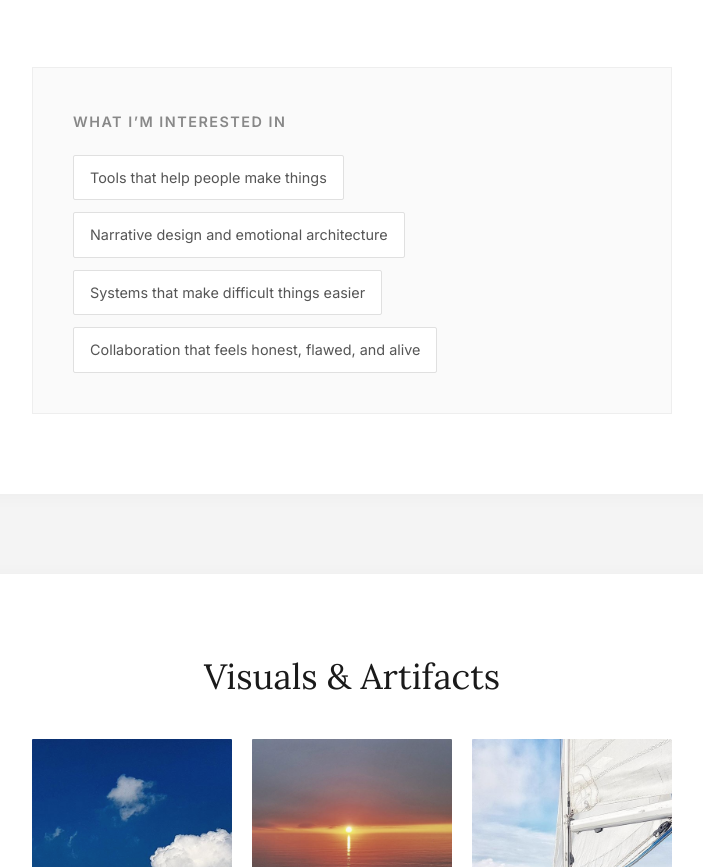
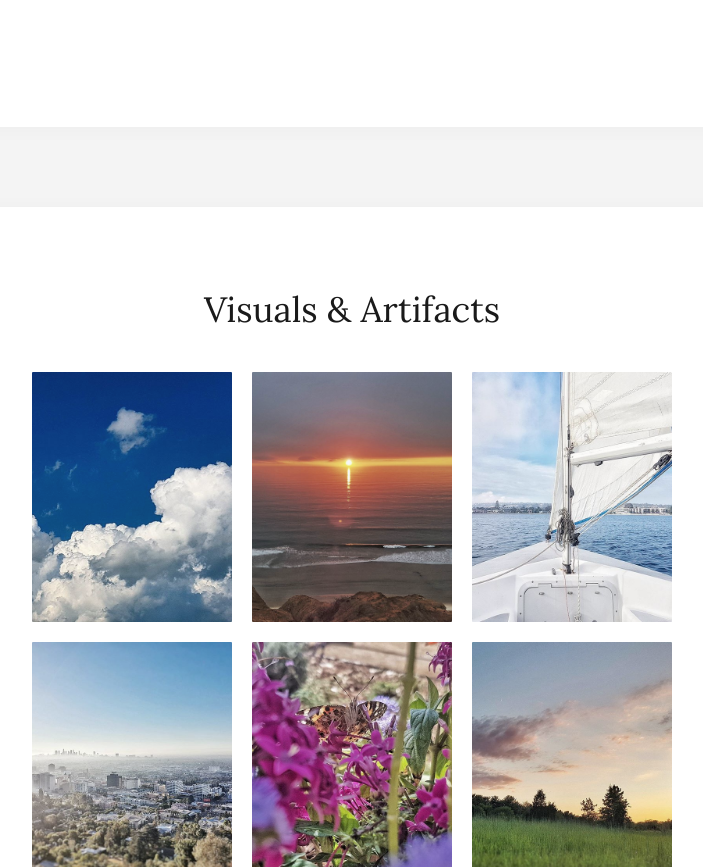
Before and after one commit to curtislong/curtislong.github.io, a plain HTML site: page index.html in a window 1280 px wide. Shown: the part 1682-2549 px from the top of the page, without its empty margins (288-991 px from the left). Drawn offline with Linux system fonts and the light colour scheme.

Commit message:
Cleanup: Removed Interests section

```diff
--- a/scripts/content.js
+++ b/scripts/content.js
@@ -27,17 +27,7 @@ const siteContent = {
         <h4>Craft & Making</h4>
         <p>Outside of tech and writing, I’ve been refitting a 1970s yawl and doing the carpentry myself.<br>Undoing fifty seasons of weather and wear reminds me that what’s worth keeping is rarely pristine, only repaired.</p>
       </div>
-
-      <div class="interests-section">
-        <h4>What I’m Interested In</h4>
-        <ul class="interests-list">
-          <li>Tools that help people make things</li>
-          <li>Narrative design and emotional architecture</li>
-          <li>Systems that make difficult things easier</li>
-          <li>Collaboration that feels honest, flawed, and alive</li>
-        </ul>
-      </div>
-`
+    `
   },
   gallery: {
     header: "Visuals & Artifacts",
--- a/styles/main.css
+++ b/styles/main.css
@@ -157,52 +157,6 @@ p,
   /* Only underline the text */
 }
 
-.interests-section {
-  margin-top: 70px;
-  text-align: left;
-  background: #fafafa;
-  /* Very light grey, almost white */
-  padding: 40px;
-  border: 1px solid #eee;
-  /* Crisp border */
-}
-
-.interests-section h4 {
-  font-family: var(--font-sans);
-  font-size: 0.9rem;
-  font-weight: 600;
-  color: #888;
-  text-transform: uppercase;
-  letter-spacing: 1.5px;
-  margin-top: 0;
-  margin-bottom: 20px;
-}
-
-.interests-list {
-  list-style: none;
-  padding: 0;
-  margin: 0;
-  display: flex;
-  flex-wrap: wrap;
-  gap: 12px;
-}
-
-.interests-list li {
-  background: white;
-  border: 1px solid #e0e0e0;
-  padding: 8px 16px;
-  border-radius: 2px;
-  /* Less rounded, more "tech/crisp" */
-  font-size: 0.9rem;
-  color: #555;
-  transition: border-color 0.3s;
-}
-
-.interests-list li:hover {
-  border-color: var(--accent-color);
-  color: var(--accent-color);
-}
-
 .text-content a {
   color: var(--accent-color);
   border-bottom: 1px solid rgba(160, 82, 45, 0.3);
```
